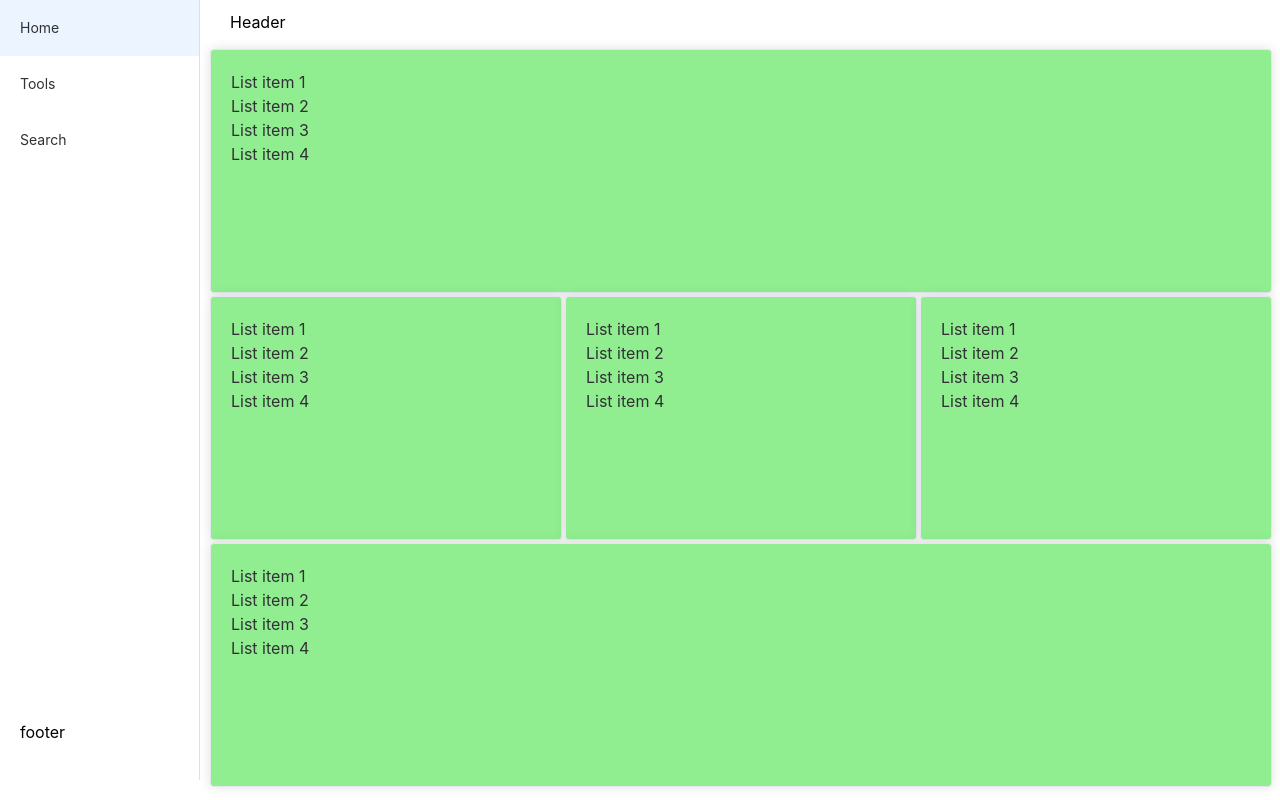
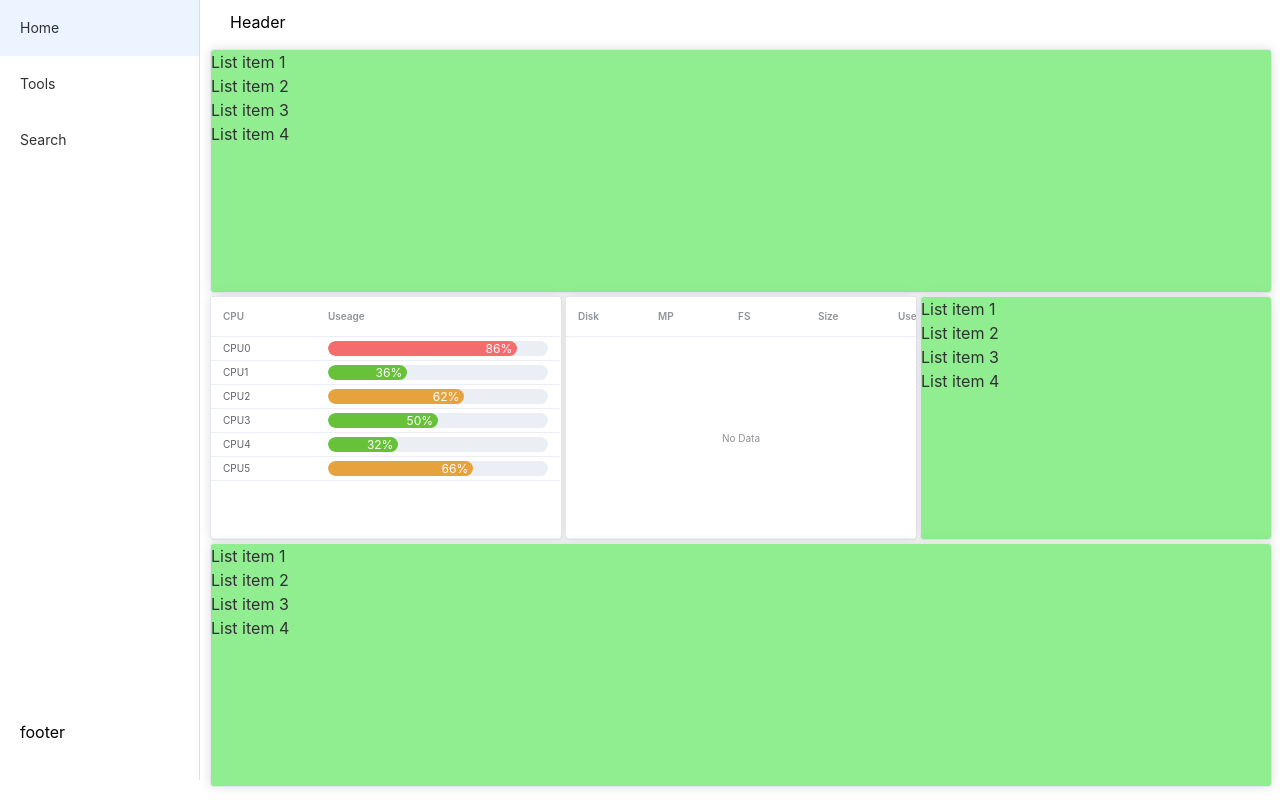
Before and after one commit to KkemChen/Maintain_Tools, a Vue app: page / in a window 1280 px wide. Built offline with nearby package versions, Linux system fonts and the light colour scheme.

Commit message:
feat: 完成CPUInfo组件ui设计

```diff
--- a/src/App.vue
+++ b/src/App.vue
@@ -1,10 +1,9 @@
 <script setup>
 // This starter template is using Vue 3 <script setup> SFCs
 // Check out https://vuejs.org/api/sfc-script-setup.html#script-setup
-import CPUInfo from "./components/CPUInfo.vue";
+
 import Menu from "./components/Menu.vue";
 import Info from "./components/Info.vue"
-import Pie from "./components/Pie.vue"
 </script>
 
 
--- a/src/components/CPUInfo.vue
+++ /dev/null
@@ -1,41 +0,0 @@
-<script setup>
-import { ref,onMounted,onUnmounted } from "vue";
-import { invoke } from "@tauri-apps/api/tauri";
-
-const tableData = ref([]);      //存储从RUST获取的表格数据
-
-async function fetchTableData() {
-    try {
-        const jsonStr = await invoke("get_cpu_info");
-        const data = JSON.parse(jsonStr);
-        console.log(data);
-        tableData.value = data;
-  } catch (error) {
-      console.error("Error fetching table data: ", error);
-  }
-}
-
-let intervalId;
-
-onMounted(() => {
-  // 在组件挂载后立即调用一次，并设置定时器
-  fetchTableData();
-  intervalId = setInterval(fetchTableData, 5000); // 每隔 5000 毫秒（5秒）调用一次
-});
-
-onUnmounted(() => {
-  // 在组件卸载时清除定时器
-  clearInterval(intervalId);
-});
-</script>
-
-
-<template>
-    <table class="styled-table">
-        <tr v-for="(row,rowIndex) in tableData" :key="rowIndex">
-        <td v-for="(cell,cellIndex) in row" :key="cellIndex">
-            {{ cell }}
-        </td>
-    </tr>
-    </table>
-</template>
--- /dev/null
+++ b/src/components/overview/CPUInfo.vue
@@ -0,0 +1,65 @@
+
+
+<script lang="ts" setup>
+import { ref,onMounted,onUnmounted  } from 'vue';
+
+interface TableDataItem {
+  Index: string;
+  Useage: Number;
+}
+
+const tableData = ref<TableDataItem[]>([
+  { Index: 'CPU0', Useage: 86 },
+  { Index: 'CPU1', Useage: 36 },
+  { Index: 'CPU2', Useage: 62 },
+  { Index: 'CPU3', Useage: 50 },
+  { Index: 'CPU4', Useage: 32 },
+  { Index: 'CPU5', Useage: 66 }
+]);
+
+const getProgressStatus = (percentage) => {
+  if (percentage <= 50) return 'success';
+  if (percentage > 50 && percentage < 70) return 'warning';
+  return 'exception';
+};
+
+const firstColumnWidth = ref('');  // 存储第一列的宽度
+const secondColumnWidth = ref(''); // 存储第二列的宽度
+
+const updateColumnWidths = () => {
+  const tableElement = document.querySelector('.el-table'); // 替换为您的表格元素选择器
+  if (tableElement) {
+    const tableWidth = tableElement.clientWidth;
+    firstColumnWidth.value = `${tableWidth * 0.3}px`;  // 30% 的宽度
+    secondColumnWidth.value = `${tableWidth * 0.7}px`; // 70% 的宽度
+  }
+};
+
+onMounted(() => {
+  updateColumnWidths();
+  window.addEventListener('resize', updateColumnWidths);
+});
+
+onUnmounted(() => {
+  window.removeEventListener('resize', updateColumnWidths);
+});
+
+</script>
+
+<template>
+    <el-table :data="tableData" height="100%" style="width: 100%; font-size: 10px;" label="auto"
+    :cell-style="{padding:'0px'}" >
+      <el-table-column prop="Index" label="CPU"  :width="firstColumnWidth"/>
+      <el-table-column label="Useage"  :width="secondColumnWidth">
+      <template v-slot="{ row }">
+        <el-progress :text-inside="true" :stroke-width="15" :percentage="row.Useage" :status="getProgressStatus(row.Useage)"/>
+      </template>
+    </el-table-column>
+    </el-table>
+</template>
+
+<style scoped>
+
+
+
+</style>
--- /dev/null
+++ b/src/components/overview/DiskInfo.vue
@@ -0,0 +1,36 @@
+<script setup>
+// const ColumnWidth = ref('');
+
+// const updateColumnWidths = () => {
+//   const tableElement = document.querySelector('#Disk-info'); // 替换为您的表格元素选择器
+//   if (tableElement) {
+//     const tableWidth = tableElement.clientWidth;
+//     ColumnWidth.value = `${tableWidth * 0.16}px`;
+//   }
+// };
+
+// onMounted(() => {
+//   updateColumnWidths();
+//   window.addEventListener('resize', updateColumnWidths);
+// });
+
+// onUnmounted(() => {
+//   window.removeEventListener('resize', updateColumnWidths);
+// });
+
+</script>
+
+
+<template>
+    <el-table :data="tableData" height="100%" style="width: 100%; font-size: 10px;" label="auto"
+    :cell-style="{padding:'0px'}" id="Disk-info">
+      <el-table-column prop="Disk" label="Disk"  :width="ColumnWidth"/>
+      <el-table-column prop="MP" label="MP"  :width="ColumnWidth"/>
+      <el-table-column prop="FS" label="FS"  :width="ColumnWidth"/>
+      <el-table-column prop="Size" label="Size"  :width="ColumnWidth"/>
+      <el-table-column prop="Used" label="Used"  :width="ColumnWidth"/>
+      <el-table-column prop="Avail" label="Avail"  :width="ColumnWidth"/>
+
+    </el-table>
+    test
+</template>
--- a/src/views/Home.vue
+++ b/src/views/Home.vue
@@ -1,3 +1,9 @@
+<script setup>
+import CPUInfo from "../components/overview/CPUInfo.vue";
+import DiskInfo from "../components/overview/DiskInfo.vue"
+</script>
+
+
 <template>
     <el-row :gutter="10">
       <el-col :span="24"><div class="grid-content ep-bg-purple">
@@ -9,12 +15,13 @@
     <el-row :gutter="5">
       <el-col :span="8" ><div class="grid-content ep-bg-purple" >
         <el-card class="box-card">
-          <div v-for="o in 4" :key="o" class="text item">{{ 'List item ' + o }}</div>
+          <CPUInfo />
+
         </el-card>
       </div></el-col>
       <el-col :span="8" ><div class="grid-content ep-bg-purple" >
         <el-card class="box-card">
-          <div v-for="o in 4" :key="o" class="text item">{{ 'List item ' + o }}</div>
+          <DiskInfo />
         </el-card>
       </div></el-col>
       <el-col :span="8" ><div class="grid-content ep-bg-purple" >
@@ -34,12 +41,13 @@
 
 <style scoped>
 .el-row {
-  /* margin-bottom: 20px; */
-  min-height: calc((calc(95%) - 15px) /3) ;
+  height: calc((calc(95%) - 15px) /3) ;
   margin-bottom: 5px;
 }
 
-
+.el-col{
+  height: 100%;
+}
 .grid-content {
   border: none;
   height: 100%;
@@ -51,5 +59,9 @@
   background-color: lightgreen;
 }
 
+:deep(.el-card__body) {
+  padding: 0 !important;
+  height: 100%;
+}
 
 </style>
```
Also changed, not shown: src/components/overview/Pie.vue (renamed from src/components/Pie.vue).
